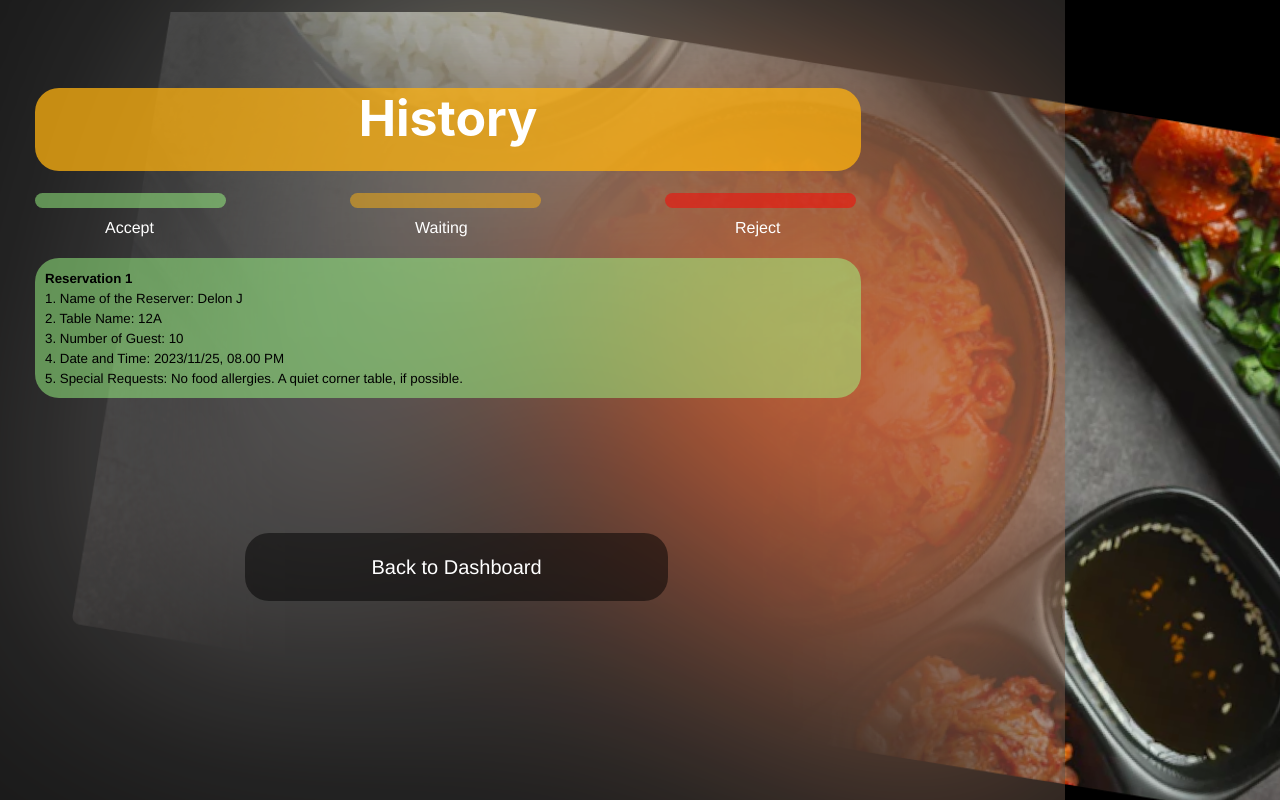
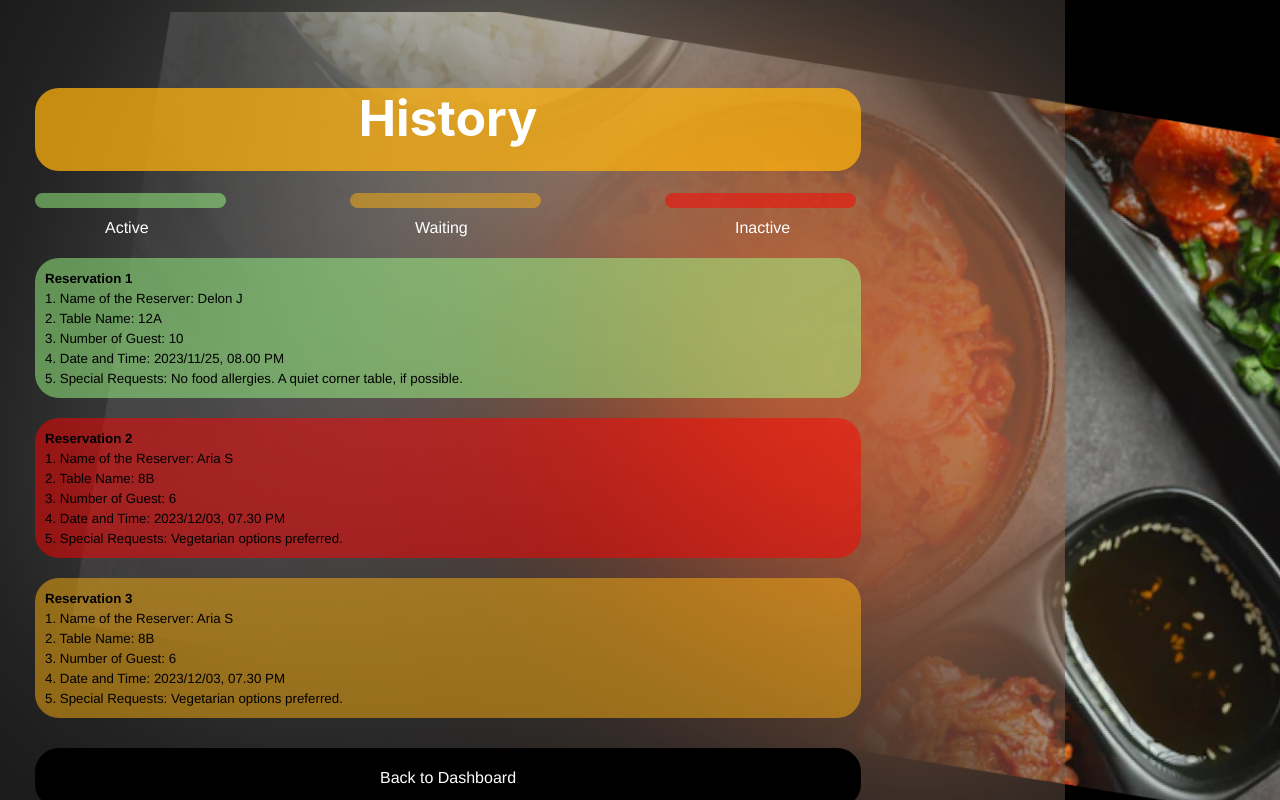
Before and after one commit to Lefry04/front_end-WarongWarem, a React (Create React App) app: page /history in a window 1280 px wide. Shown: the top 800 px of the page. Built offline with nearby package versions, Linux system fonts and the light colour scheme.

Commit message:
Merevisi fitur history

```diff
--- a/src/App.css
+++ b/src/App.css
@@ -1362,8 +1362,25 @@
   left: 105px;
   top: 270px;
   border: none;
+  margin-bottom: 20px;
   border-radius: 24px;
-  background-color: rgba(157, 253, 133, 0.50);
+}
+
+/* Styles for different statuses */
+.history button.active {
+  background-color: rgba(157, 253, 133, 0.5);
+}
+
+.history button.waiting {
+  background-color: rgba(255, 178, 15, 0.5);
+}
+
+.history button.inactive {
+  background-color: rgba(255, 0, 0, 0.5);
+}
+
+.history button:hover {
+  background-color: rgba(255, 255, 255, 0.5);
 }
 
 .history .a,
@@ -1403,16 +1420,20 @@
 }
 
 .history .line2 {
-  background-color: rgba(0, 0, 0, 0.5);
-  font-size: 20px;
-  width: 423px;
-  height: 68px;
-  left: 210px;
-  top: 275px;
+  display: inline-block;
+  background-color: #000000;
+  /* Green background color, adjust as needed */
+  color: white;
+  padding: 10px 15px;
+  text-align: center;
+  text-decoration: none;
+  font-size: 16px;
+  cursor: pointer;
+  border: none;
   border-radius: 24px;
-  position: absolute;
-  text-align: center;
-  border: none;
+  height: 60px;
+  margin-top: 10px;
+  /* Adjust margin as needed */
 }
 
 .history .h {
@@ -2753,7 +2774,8 @@ td {
   color: #000000;
   cursor: pointer;
   text-decoration: underline;
-  transition: color 0.3s ease-in-out; /* Efek transisi pada perubahan warna */
+  transition: color 0.3s ease-in-out;
+  /* Efek transisi pada perubahan warna */
 }
 
 .manhisto .rectangle {
@@ -2851,7 +2873,8 @@ td {
 }
 
 .manhisto .list li .left {
-  width: 150px; /* Menyesuaikan lebar div untuk data */
+  width: 150px;
+  /* Menyesuaikan lebar div untuk data */
   background-color: rgba(0, 0, 0, 0.5);
   border-radius: 8px;
   height: auto;
@@ -2872,11 +2895,13 @@ td {
 
   /* Atur warna sesuai kondisi status */
   &.reserved {
-    color: #4caf50; /* Hijau untuk Reserved */
+    color: #4caf50;
+    /* Hijau untuk Reserved */
   }
 
   &.cancelled {
-    color: #ff0000; /* Merah untuk Cancelled */
+    color: #ff0000;
+    /* Merah untuk Cancelled */
   }
 }
 
--- a/src/History.js
+++ b/src/History.js
@@ -4,8 +4,44 @@
 export const History = () => {
   const navigate = useNavigate();
 
+  const dummyData = [
+    {
+      id: 1,
+      name: "Delon J",
+      tableName: "12A",
+      numberOfGuest: 10,
+      dateTime: "2023/11/25, 08.00 PM",
+      specialRequests: "No food allergies. A quiet corner table, if possible.",
+      status: "active",
+    },
+    {
+      id: 2,
+      name: "Aria S",
+      tableName: "8B",
+      numberOfGuest: 6,
+      dateTime: "2023/12/03, 07.30 PM",
+      specialRequests: "Vegetarian options preferred.",
+      status: "inactive",
+    },
+    {
+      id: 3,
+      name: "Aria S",
+      tableName: "8B",
+      numberOfGuest: 6,
+      dateTime: "2023/12/03, 07.30 PM",
+      specialRequests: "Vegetarian options preferred.",
+      status: "waiting",
+    },
+  ];
+
   const goToDashCust = () => {
     navigate('/DashCust');
+  };
+
+  const handleReservationButtonClick = (data) => {
+    // Handle click for reservation button
+    console.log(`Reservation ${data.id} clicked`);
+    // Add additional logic if needed
   };
 
   return (
@@ -17,28 +53,30 @@
             <div className="rectangle" />
             <div className="title">History</div>
             <div className="hijau"></div>
-                            <button>
-                                <p className="a">Reservation 1</p>
-                                <p className="b">1. Name of the Reserver: Delon J</p>
-                                <p className="c">2. Table Name: 12A</p>
-                                <p className="d">3. Number of Guest: 10</p>
-                                <p className="e">4. Date and Time: 2023/11/25, 08.00 PM</p>
-                                <p className="f">5. Special Requests: No food allergies. A quiet corner table, if possible.</p>
+            {dummyData.map((data) => (
+              <button key={data.id} className={`reservation-button ${data.status}`} onClick={() => handleReservationButtonClick(data)}>
+                <p className="a">{`Reservation ${data.id}`}</p>
+                <p className="b">{`1. Name of the Reserver: ${data.name}`}</p>
+                <p className="c">{`2. Table Name: ${data.tableName}`}</p>
+                <p className="d">{`3. Number of Guest: ${data.numberOfGuest}`}</p>
+                <p className="e">{`4. Date and Time: ${data.dateTime}`}</p>
+                <p className="f">{`5. Special Requests: ${data.specialRequests}`}</p>
+              </button>
+            ))}
             <button className="line2" onClick={goToDashCust}>
               <span> Back to Dashboard </span>
-                                </button>
             </button>
             <div className="h"></div>
             <div className="k"></div>
             <div className="m"></div>
-                            <p className="hi">Accept</p>
+            <p className="hi">Active</p>
             <p className="ku">Waiting</p>
-                            <p className="me">Reject</p>
+            <p className="me">Inactive</p>
           </div>
         </div>
       </div>
     </div>
-        )
-    }
+  );
+};
 
 export default History;
```
Lines whose indentation alone changed are shown as unchanged.
